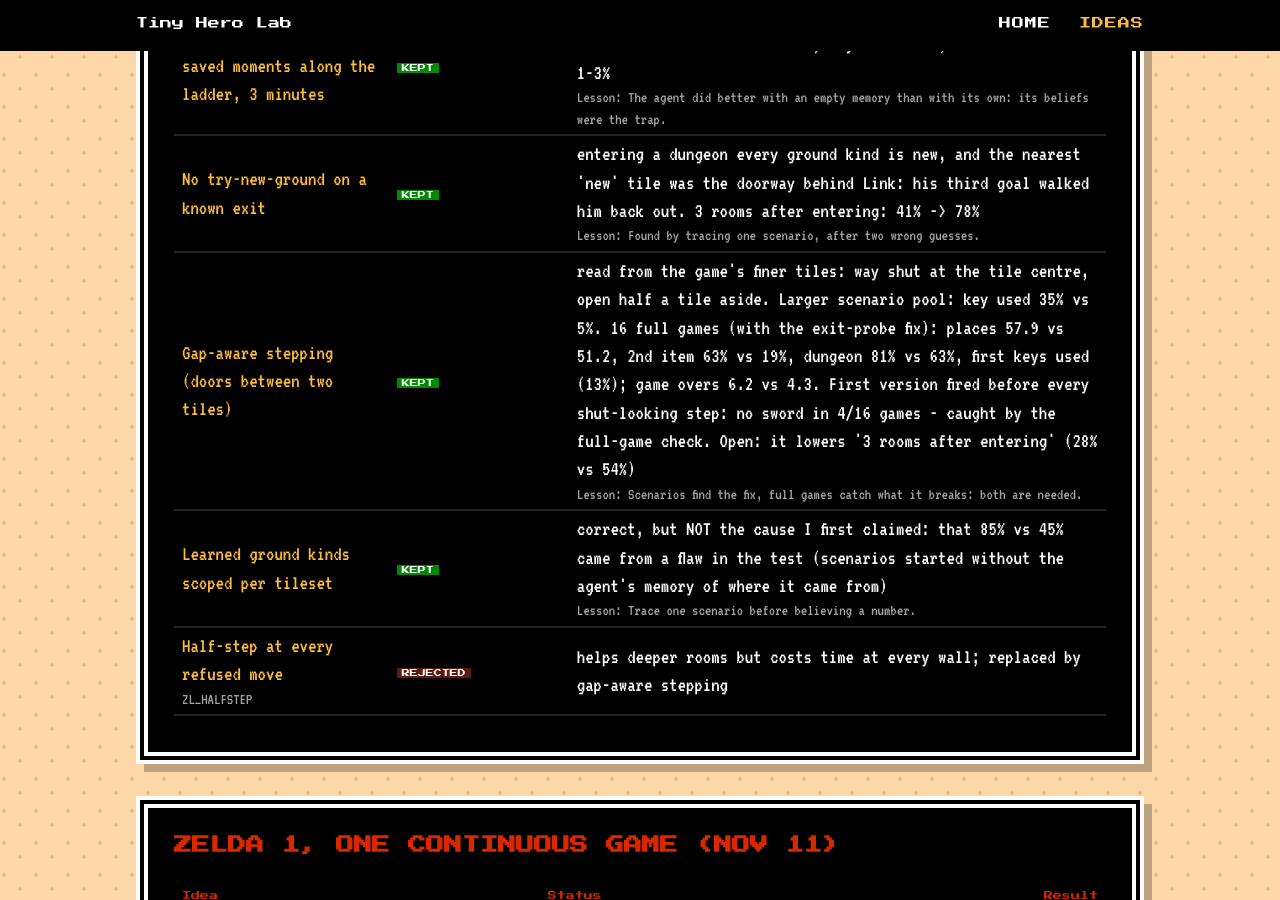
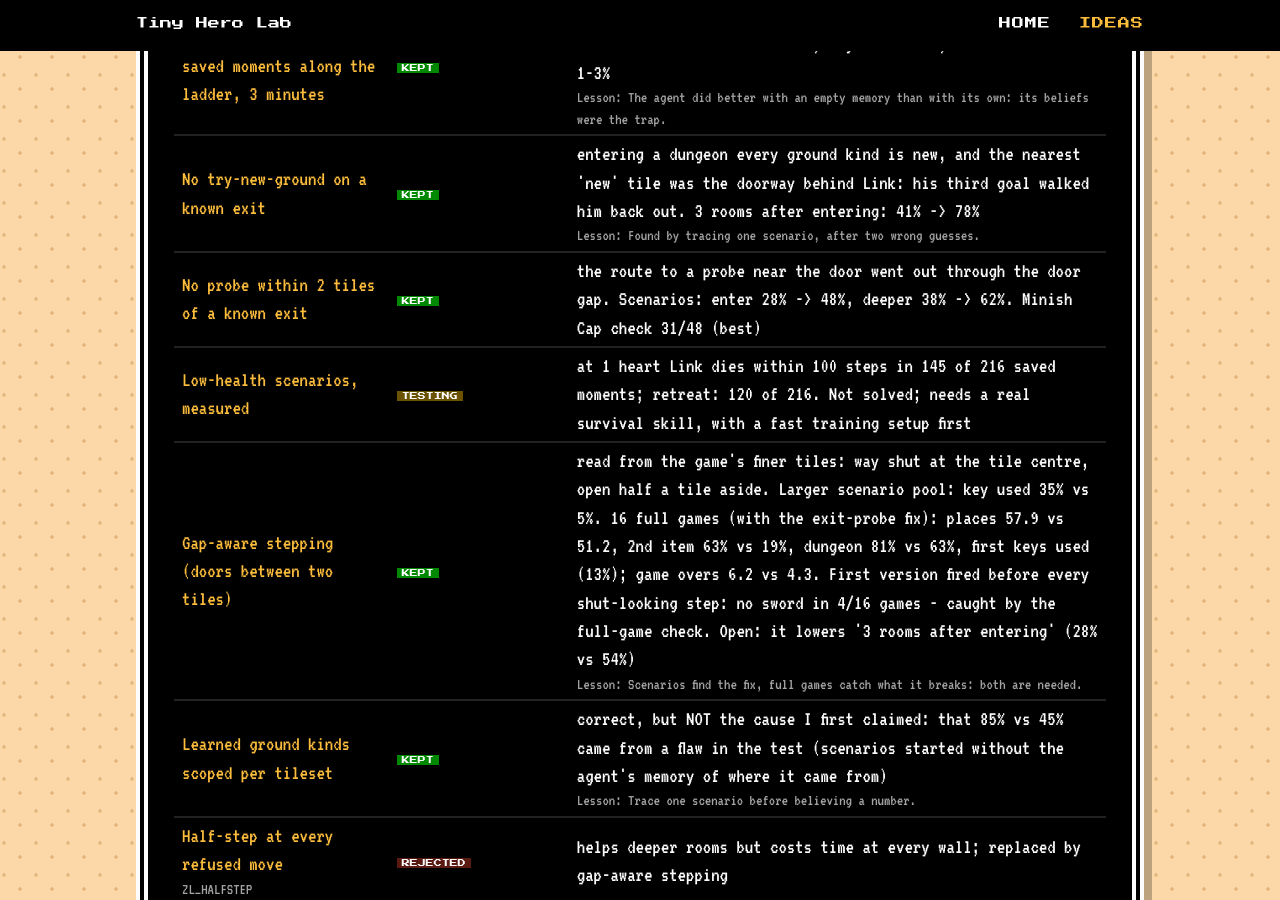
Before and after one commit to sofianedjerbi/zelda-agent-devblog, a Jekyll site: the page built from ideas.html, in a window 1280 px wide and 900 px high, scrolled down 4249 px. Built offline with Jekyll 4.4.1, drawn with Linux system fonts in a browser that asks for light colours.

Commit message:
Record: exit zone, low-health measurement

```diff
--- a/_data/tried.yml
+++ b/_data/tried.yml
@@ -4,6 +4,8 @@
   items:
     - {name: "Scenario suite: 70 saved moments along the ladder, 3 minutes", status: kept, result: "current model: 3 rooms after entering 85% (empty memory) but 45% with what it had learned; key used 0-3%; heals at 1 heart 1-3%", lesson: "The agent did better with an empty memory than with its own: its beliefs were the trap."}
     - {name: "No try-new-ground on a known exit", status: kept, result: "entering a dungeon every ground kind is new, and the nearest 'new' tile was the doorway behind Link: his third goal walked him back out. 3 rooms after entering: 41% -> 78%", lesson: "Found by tracing one scenario, after two wrong guesses."}
+    - {name: "No probe within 2 tiles of a known exit", status: kept, result: "the route to a probe near the door went out through the door gap. Scenarios: enter 28% -> 48%, deeper 38% -> 62%. Minish Cap check 31/48 (best)"}
+    - {name: "Low-health scenarios, measured", status: testing, result: "at 1 heart Link dies within 100 steps in 145 of 216 saved moments; retreat: 120 of 216. Not solved; needs a real survival skill, with a fast training setup first"}
     - {name: "Gap-aware stepping (doors between two tiles)", status: kept, result: "read from the game's finer tiles: way shut at the tile centre, open half a tile aside. Larger scenario pool: key used 35% vs 5%. 16 full games (with the exit-probe fix): places 57.9 vs 51.2, 2nd item 63% vs 19%, dungeon 81% vs 63%, first keys used (13%); game overs 6.2 vs 4.3. First version fired before every shut-looking step: no sword in 4/16 games - caught by the full-game check. Open: it lowers '3 rooms after entering' (28% vs 54%)", lesson: "Scenarios find the fix, full games catch what it breaks: both are needed."}
     - {name: "Learned ground kinds scoped per tileset", status: kept, result: "correct, but NOT the cause I first claimed: that 85% vs 45% came from a flaw in the test (scenarios started without the agent's memory of where it came from)", lesson: "Trace one scenario before believing a number."}
     - {name: "Half-step at every refused move", switch: HALFSTEP, status: rejected, result: "helps deeper rooms but costs time at every wall; replaced by gap-aware stepping"}
```
